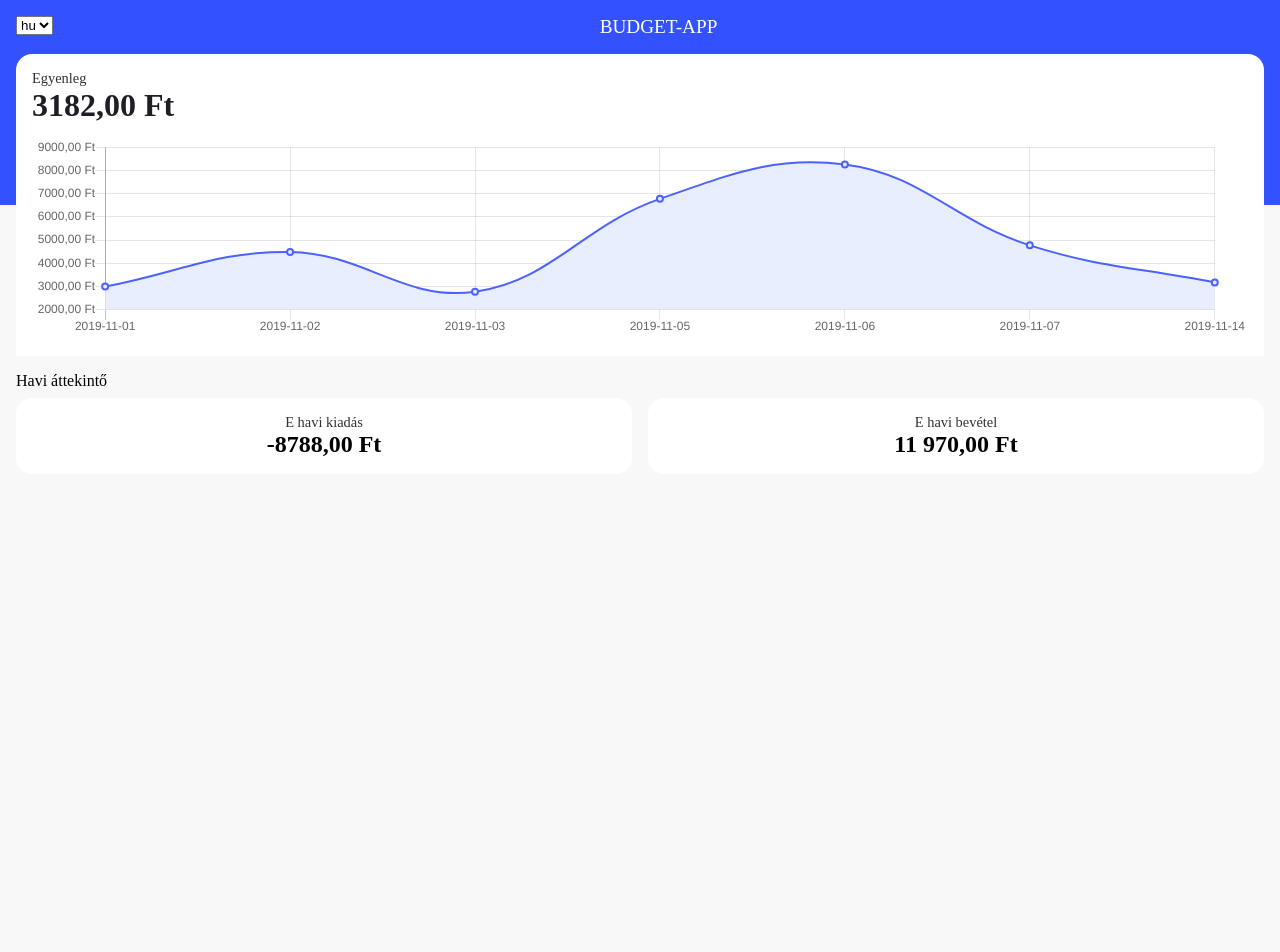
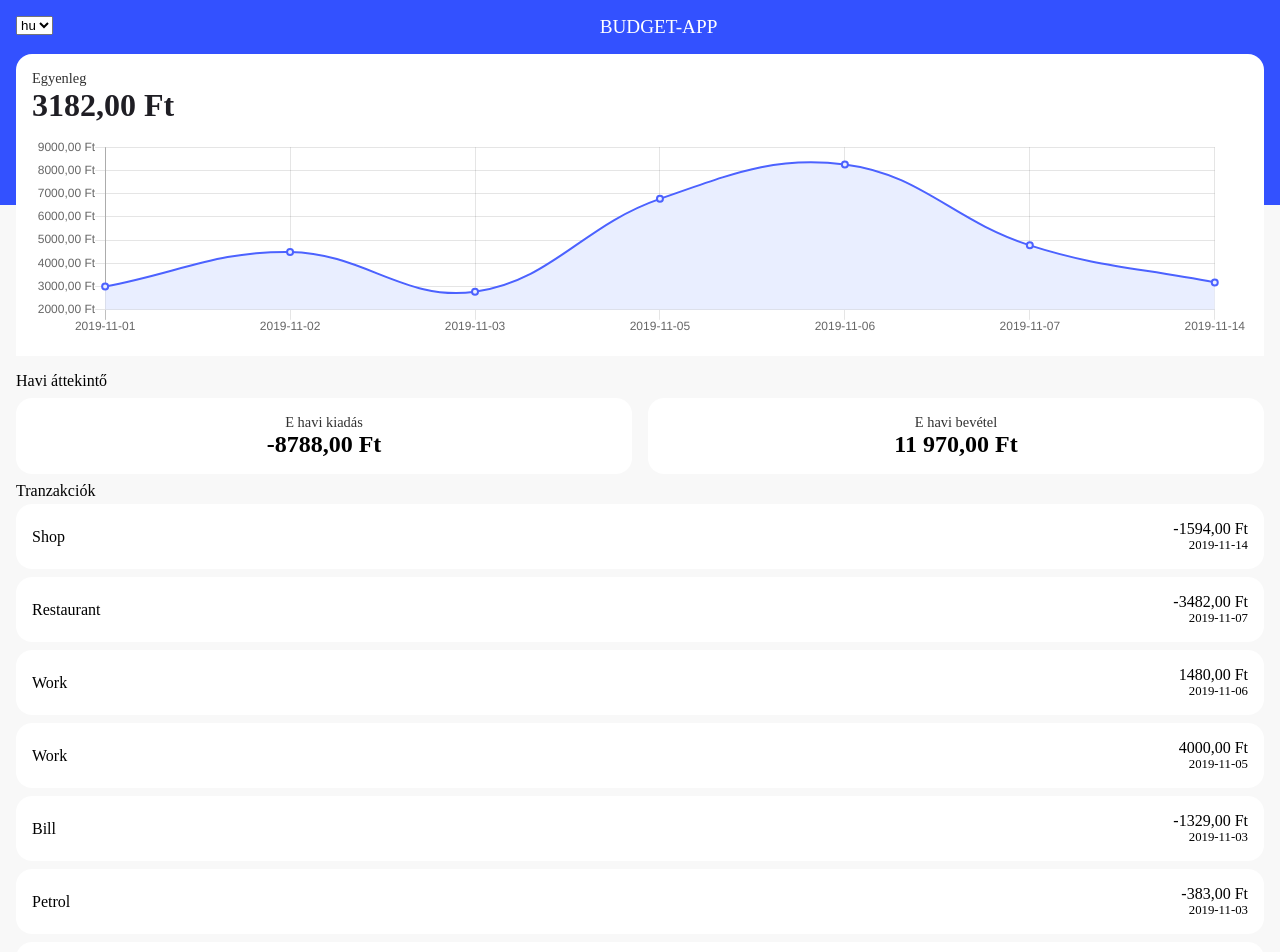
Before and after one commit to JohnTheBoss/budget-vue, a Vue app: page / in a window 1280 px wide. Shown: the top 952 px of the page. Before the commit the page ends 800 px from the top, so only its background shows below. Built offline with nearby package versions, Linux system fonts and the light colour scheme.

Commit message:
add transactions

```diff
--- a/src/assets/css/style.scss
+++ b/src/assets/css/style.scss
@@ -13,10 +13,16 @@ body {
 
 .header {
   padding: 1em;
-  background: linear-gradient(180deg, rgba(51,81,255,1) 0%, rgba(51,81,255,1) 55%, rgba(248,248,248,1) 55%, rgba(248,248,248,1) 100%);
+  background: linear-gradient(
+    180deg,
+    rgba(51, 81, 255, 1) 0%,
+    rgba(51, 81, 255, 1) 55%,
+    rgba(248, 248, 248, 1) 55%,
+    rgba(248, 248, 248, 1) 100%
+  );
   color: #fff;
 
-  &>.top {
+  & > .top {
     display: flex;
     flex-direction: row;
     margin: 0 0 1em 0;
@@ -41,7 +47,7 @@ body {
     border-top-left-radius: 1em;
     border-top-right-radius: 1em;
 
-    &>.top {
+    & > .top {
       padding: 0 0 1em 0;
       color: rgb(31, 30, 36);
       display: flex;
@@ -56,14 +62,18 @@ body {
 .row {
   display: flex;
   flex-direction: row;
-    & .w-50{
+  & .w-50 {
     width: 50%;
     display: flex;
-        @media screen and (max-width: 360px){
+    @media screen and (max-width: 360px) {
       width: 100%;
     }
   }
-    @media screen and (max-width: 360px){
+  & .w-100 {
+    width: 100%;
+    display: flex;
+  }
+  @media screen and (max-width: 360px) {
     flex-wrap: wrap;
   }
 }
@@ -87,6 +97,33 @@ body {
   font-size: 0.9em;
 }
 
-.align-items-center{
+.align-items-center {
   align-items: center !important;
 }
+
+.transactions {
+  display: flex;
+  flex-direction: column;
+}
+
+.transaction {
+  display: flex;
+  flex-direction: row;
+  background-color: #fff;
+  margin: 0.25em 0;
+  padding: 1em;
+  border-radius: 1em;
+  & .content {
+    display: flex;
+    flex-grow: 1;
+    align-items: center;
+  }
+  & .info {
+    display: flex;
+    flex-direction: column;
+    align-items: flex-end;
+    & .date {
+        font-size: 0.8em;
+    }
+  }
+}
--- a/src/lang/en.json
+++ b/src/lang/en.json
@@ -3,5 +3,6 @@
     "currency": "USD",
     "monthly_overview": "Monthly Overview",
     "monthly_income": "Monthly Income",
-    "monthly_expenses": "Monthly Expenses"
+    "monthly_expenses": "Monthly Expenses",
+    "transactions": "Transactions"
   }
--- a/src/lang/hu.json
+++ b/src/lang/hu.json
@@ -3,5 +3,6 @@
     "currency": "HUF",
     "monthly_overview": "Havi áttekintő",
     "monthly_income": "E havi bevétel",
-    "monthly_expenses": "E havi kiadás"
+    "monthly_expenses": "E havi kiadás",
+    "transactions": "Tranzakciók"
   }
--- a/src/pages/Home.vue
+++ b/src/pages/Home.vue
@@ -35,6 +35,20 @@
           <div class="box w-50 align-items-center">
             <span class="small">{{$t('monthly_income')}}</span>
             <h2>{{ formatMoney(totalInc) }}</h2>
+          </div>
+        </div>
+      </div>
+
+      <div>
+        {{$t('transactions')}}
+        <div class="transactions">
+          <div class="transaction" v-for="(item, index) in getTransactions" v-bind:key="'trans_'+index">
+            <div class="category"></div>
+            <div class="content">{{item.name}}</div>
+            <div class="info">
+              <div class="total">{{formatMoney(item.total)}}</div>
+              <div class="date">{{item.date}}</div>
+            </div>
           </div>
         </div>
       </div>
@@ -80,10 +94,17 @@ export default {
       };
     },
     formatMoney: function(m) {
-        return new Intl.NumberFormat(this.$i18n.locale, { style: 'currency', currency: this.$i18n.t('currency') }).format(m);
+      return new Intl.NumberFormat(this.$i18n.locale, {
+        style: "currency",
+        currency: this.$i18n.t("currency")
+      }).format(m);
     }
   },
   computed: {
+    getTransactions: function(){
+        const orign = JSON.parse(JSON.stringify(this.items));
+        return orign.sort((a, b) => (a.date < b.date) ? 1 : (a.date === b.date) ? ((a.name > b.name) ? 1 : -1) : -1 );
+    },
     currentMoney: function() {
       return Object.values(this.items).reduce(
         (t, { total }) => parseInt(t) + parseInt(total),
```
Also changed, not shown: 1 other file (tests, documents, lock files or other folders). Lines whose indentation alone changed are shown as unchanged.
